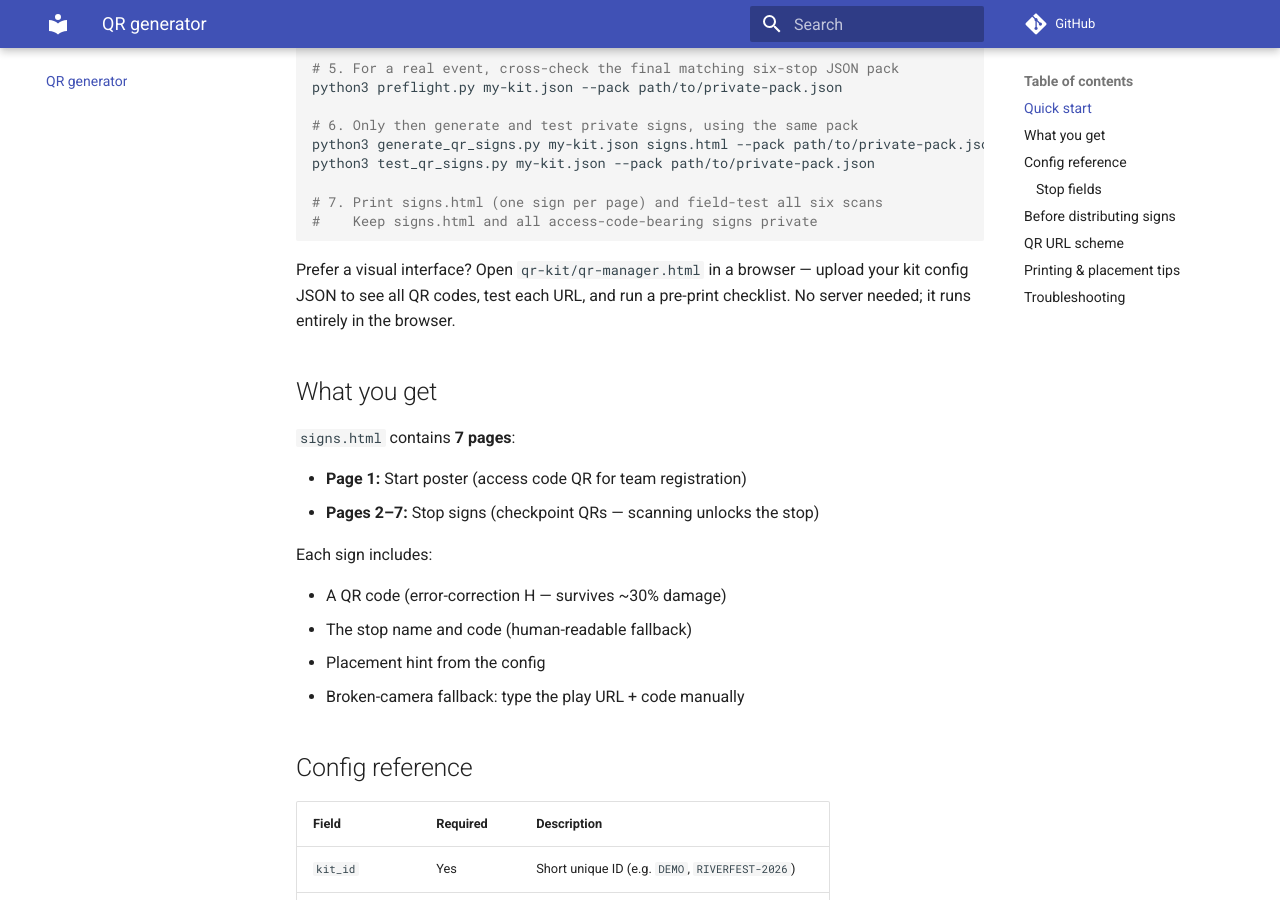
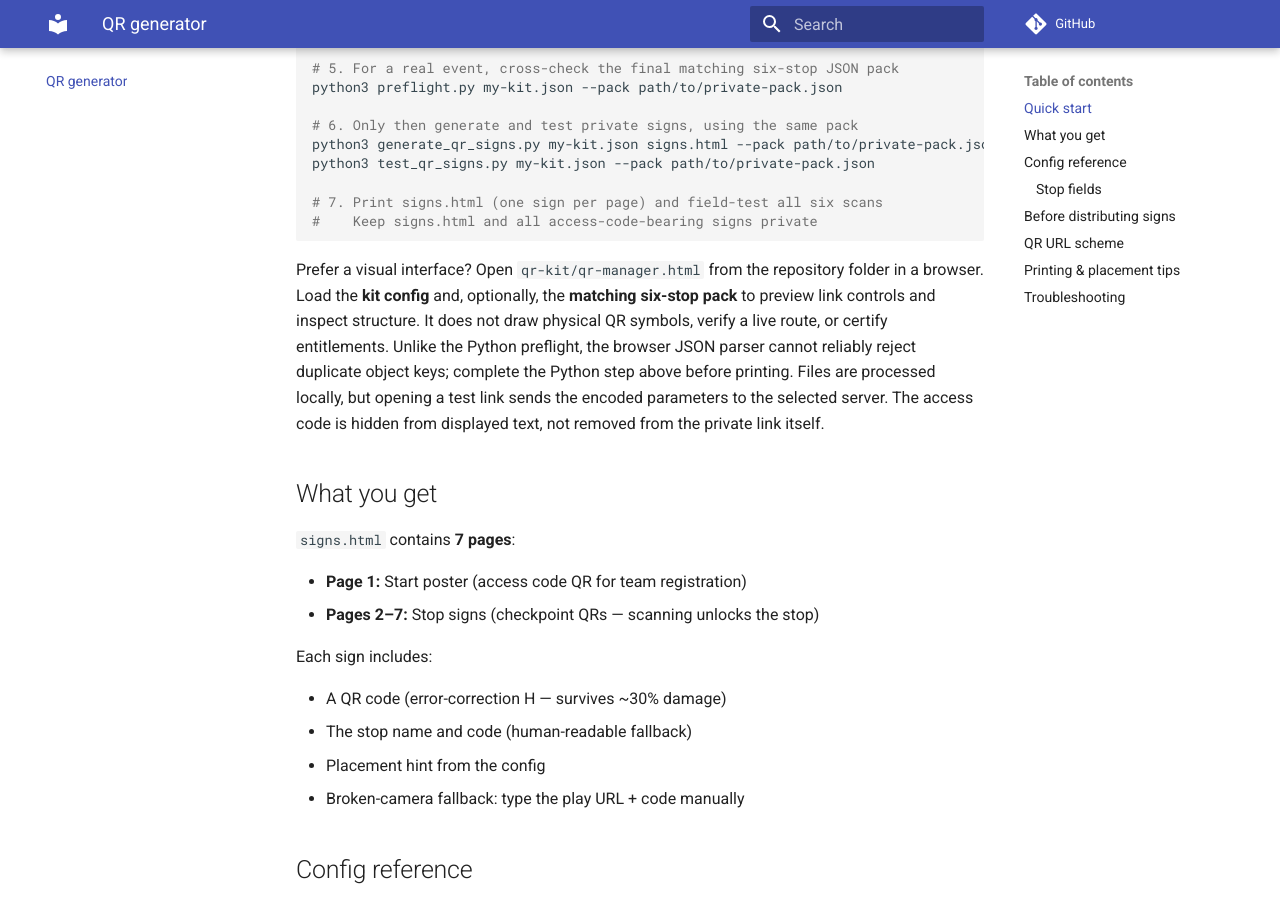
Before and after one commit to ZQM-Labs/organizer-toolkit, an MkDocs documentation site: the page built from docs/guides/qr-generator.md, in a window 1280 px wide and 900 px high, scrolled down 594 px. Built offline with MkDocs 1.6.1 and Material for MkDocs 9.7.7, drawn with Linux system fonts in a browser that asks for light colours; comment, search, counter and statistics services are not loaded.

Commit message:
docs(qr): correctly scope browser preview, local privacy and Python release gate

````diff
--- a/docs/guides/qr-generator.md
+++ b/docs/guides/qr-generator.md
@@ -32,9 +32,15 @@ python3 test_qr_signs.py my-kit.json --pack path/to/private-pack.json
 #    Keep signs.html and all access-code-bearing signs private
 ```
 
-Prefer a visual interface? Open `qr-kit/qr-manager.html` in a browser —
-upload your kit config JSON to see all QR codes, test each URL, and run a
-pre-print checklist. No server needed; it runs entirely in the browser.
+Prefer a visual interface? Open `qr-kit/qr-manager.html` from the
+repository folder in a browser. Load the **kit config** and, optionally,
+the **matching six-stop pack** to preview link controls and inspect structure.
+It does not draw physical QR symbols, verify a live route, or certify
+entitlements. Unlike the Python preflight, the browser JSON parser cannot
+reliably reject duplicate object keys; complete the Python step above before
+printing. Files are processed locally, but opening a test link sends the
+encoded parameters to the selected server. The access code is hidden from
+displayed text, not removed from the private link itself.
 
 ## What you get
 
````
